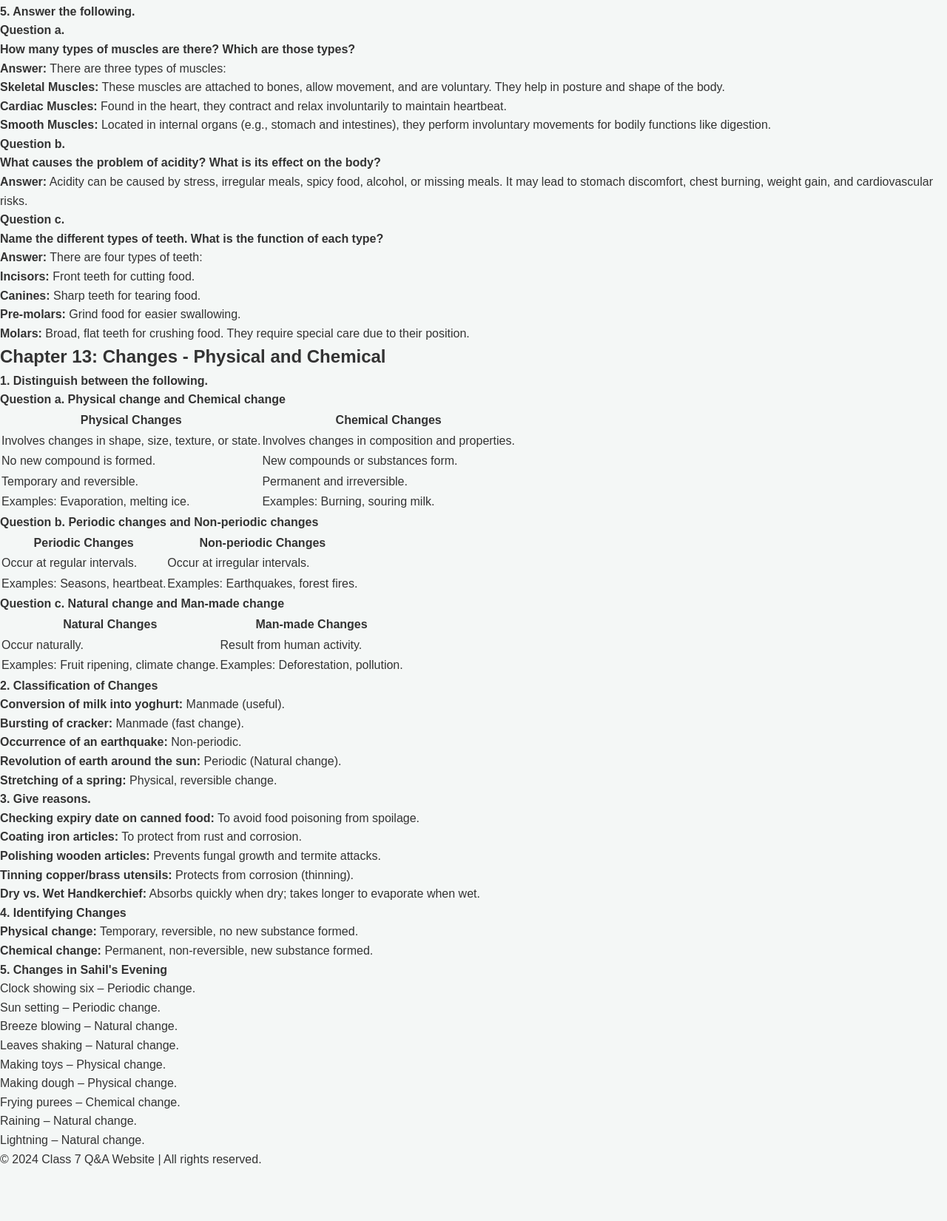
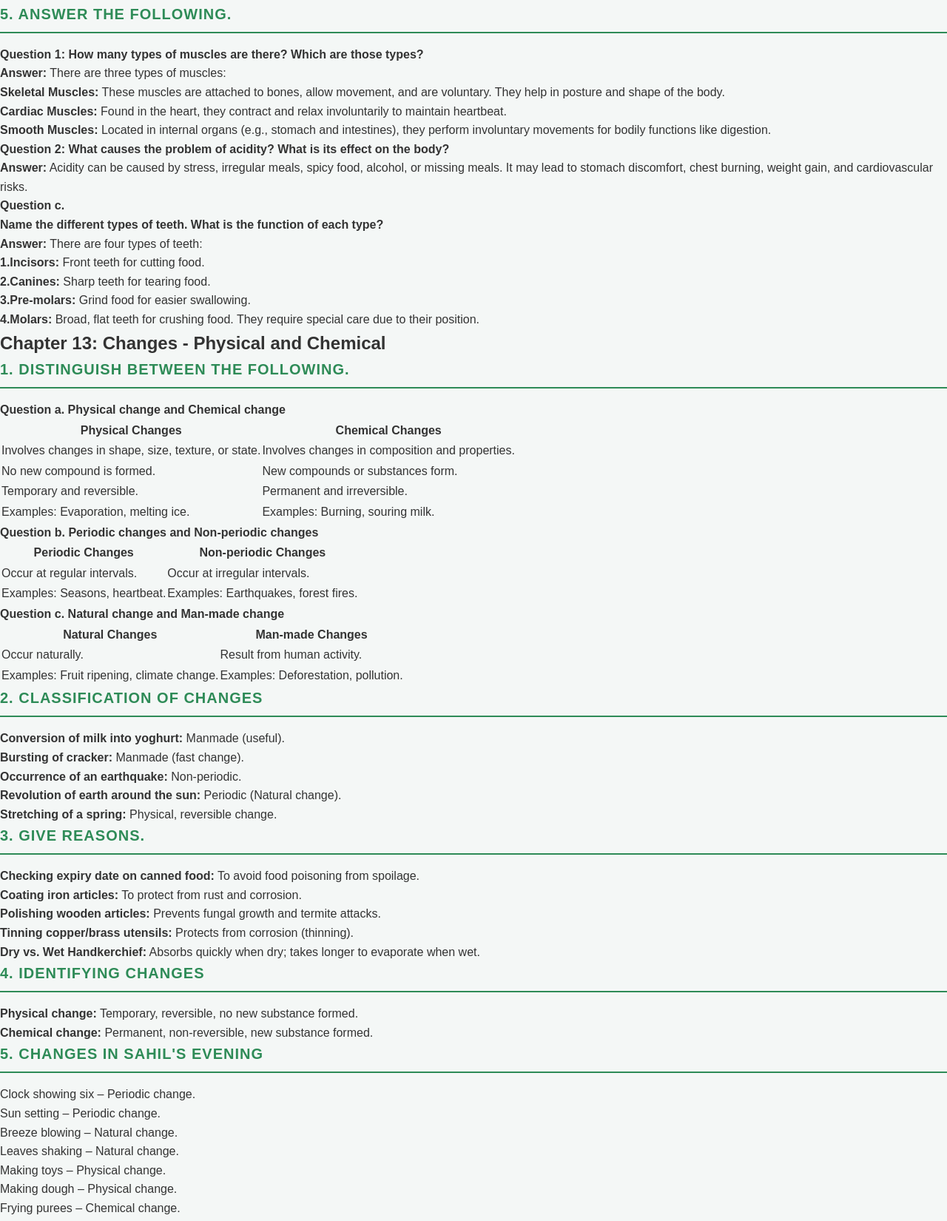
Before and after one commit to shivanshop535/website-for-questions-and-answers, a plain HTML site: page science.html in a window 1280 px wide. Shown: the part 5107-6757 px from the top of the page at 74% size. Before the commit the page ends 6686 px from the top, so only its background shows below. Drawn offline with Linux system fonts and the light colour scheme.

Commit message:
Update science.html

```diff
--- a/science.html
+++ b/science.html
@@ -203,9 +203,8 @@
 
              <div class="qa-section">
 
-                 <h4>5. Answer the following.</h4>
-                 <h4>Question a.</h4>
-                 <p><strong>How many types of muscles are there? Which are those types?</strong></p>
+                 <h3>5. Answer the following.</h3>
+                 <h4>Question 1: How many types of muscles are there? Which are those types?</h4>
                  <p><strong>Answer:</strong> There are three types of muscles:</p>
                <ul>
               <li><strong>Skeletal Muscles:</strong> These muscles are attached to bones, allow movement, and are voluntary. They help in posture and shape of the body.</li>
@@ -213,8 +212,7 @@
               <li><strong>Smooth Muscles:</strong> Located in internal organs (e.g., stomach and intestines), they perform involuntary movements for bodily functions like digestion.</li>
              </ul>
 
-               <h4>Question b.</h4>
-               <p><strong>What causes the problem of acidity? What is its effect on the body?</strong></p>
+               <h4>Question 2: What causes the problem of acidity? What is its effect on the body?</h4>
                <p><strong>Answer:</strong> Acidity can be caused by stress, irregular meals, spicy food, alcohol, or missing meals. It may lead to stomach discomfort, chest burning, weight gain, and cardiovascular risks.</p>
              </ul>
 
@@ -223,10 +221,10 @@
                <p><strong>Answer:</strong> There are four types of teeth:</p>
 
                  <ul>
-              <li><strong>Incisors:</strong> Front teeth for cutting food.</li>
-              <li><strong>Canines:</strong> Sharp teeth for tearing food.</li>
-              <li><strong>Pre-molars:</strong> Grind food for easier swallowing.</li>
-              <li><strong>Molars:</strong> Broad, flat teeth for crushing food. They require special care due to their position.</li>
+              <li><strong>1.Incisors:</strong> Front teeth for cutting food.</li>
+              <li><strong>2.Canines:</strong> Sharp teeth for tearing food.</li>
+              <li><strong>3.Pre-molars:</strong> Grind food for easier swallowing.</li>
+              <li><strong>4.Molars:</strong> Broad, flat teeth for crushing food. They require special care due to their position.</li>
             </ul>
 </div>
 <div class="qa-section">
@@ -235,7 +233,7 @@
 
         <h2>Chapter 13: Changes - Physical and Chemical</h2>
 
-    <h4>1. Distinguish between the following.</h4>
+    <h3>1. Distinguish between the following.</h3>
     <h4>Question a. Physical change and Chemical change</h4>
     <table>
         <tr><th>Physical Changes</th><th>Chemical Changes</th></tr>
@@ -259,7 +257,7 @@
         <tr><td>Examples: Fruit ripening, climate change.</td><td>Examples: Deforestation, pollution.</td></tr>
     </table>
 
-    <h4>2. Classification of Changes</h4>
+    <h3>2. Classification of Changes</h3>
     <ul>
         <li><strong>Conversion of milk into yoghurt:</strong> Manmade (useful).</li>
         <li><strong>Bursting of cracker:</strong> Manmade (fast change).</li>
@@ -268,7 +266,7 @@
         <li><strong>Stretching of a spring:</strong> Physical, reversible change.</li>
     </ul>
 
-    <h4>3. Give reasons.</h4>
+    <h3>3. Give reasons.</h3>
     <ul>
         <li><strong>Checking expiry date on canned food:</strong> To avoid food poisoning from spoilage.</li>
         <li><strong>Coating iron articles:</strong> To protect from rust and corrosion.</li>
@@ -277,13 +275,13 @@
         <li><strong>Dry vs. Wet Handkerchief:</strong> Absorbs quickly when dry; takes longer to evaporate when wet.</li>
     </ul>
 
-    <h4>4. Identifying Changes</h4>
+    <h3>4. Identifying Changes</h3>
     <ul>
         <li><strong>Physical change:</strong> Temporary, reversible, no new substance formed.</li>
         <li><strong>Chemical change:</strong> Permanent, non-reversible, new substance formed.</li>
     </ul>
 
-    <h4>5. Changes in Sahil's Evening</h4>
+    <h3>5. Changes in Sahil's Evening</h3>
     <ul>
         <li>Clock showing six – Periodic change.</li>
         <li>Sun setting – Periodic change.</li>
```
